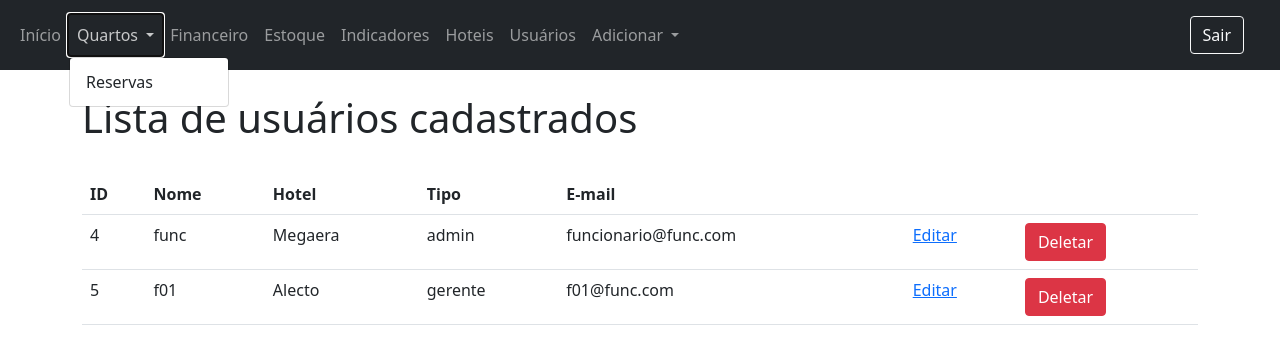
After one commit to victorlgr/Grupo-17-gerenciador_hoteis, a Flask app: page /lista-usuarios/ in a window 1280 px wide, after a click on "Quartos". The commit adds this page. Shown: the top 364 px of the page. Run offline with Flask 2, Linux system fonts and the light colour scheme; a user stored in the database is signed in; data comes from the database, SQL or seed files in the repository; both versions use the stored data as it was after the commit; some libraries are stand-ins or nearby versions.

Commit message:
Adicionada opção para listar, editar e deletar usuários cadastrados

```diff
--- a/app/models.py
+++ b/app/models.py
@@ -75,6 +75,9 @@ class User(db.Model, UserMixin):
     def get_profile(self):
         return self.profile
 
+    def get_hotel_id(self):
+        return self.hotel_id
+
     def __repr__(self):
         return '<User %r %r>' % (self.name, self.password)
 
--- a/app/scripts/adicionar_hotel.py
+++ b/app/scripts/adicionar_hotel.py
@@ -51,6 +51,8 @@ def adicionar_hotel(user_id):
 
 def listar_hoteis(user_id):
     user = User.query.filter_by(id=user_id).first()
+    if user.profile not in ['admin']:
+        return '<h1>Erro! Você não pode acessar este conteúdo!</h1>'
     hoteis = Hotels.query.filter_by(id=user.hotel_id).order_by(Hotels.created_at)
     if user.hotel_id is None:
         hoteis = Hotels.query.filter_by(user_id=user_id).order_by(Hotels.created_at)
--- /dev/null
+++ b/app/scripts/usuarios.py
@@ -0,0 +1,58 @@
+from flask import render_template, redirect, flash, request
+from app import db
+from app.models import Hotels, User
+from app.forms import EditarUsuario
+
+
+def listar_usuarios(user_id):
+    user = User.query.filter_by(id=user_id).first()
+    hoteis = Hotels.query.filter_by(id=user.hotel_id).order_by(Hotels.created_at)
+    if user.hotel_id is None:
+        hoteis = Hotels.query.filter_by(user_id=user_id).order_by(Hotels.created_at)
+    ids_hoteis = [i.id for i in hoteis]
+    nomes_hoteis = [i.name for i in hoteis]
+    usuarios = User.query.filter(User.hotel_id.in_(ids_hoteis)).order_by(User.id)
+
+    return render_template('lista_usuarios.html',
+                           usuarios=usuarios,
+                           nomes_hoteis=nomes_hoteis,
+                           zip=zip
+                           )
+
+
+def deletar_usuario(id_usuario):
+    user = User.query.get_or_404(id_usuario)
+    db.session.delete(user)
+    db.session.commit()
+    flash('Usuario deletado com sucesso!')
+    return redirect('/lista-usuarios/')
+
+
+def editar_usuario(id_usuario, user_id):
+    form = EditarUsuario()
+    user = User.query.filter_by(id=id_usuario).first()
+
+    hoteis = Hotels.query.order_by(Hotels.created_at)
+    form.hotel_id.choices = [(hotel.id, hotel.name) for hotel in hoteis if hotel.user_id == user_id]
+
+    if form.validate_on_submit():
+        if request.method == 'POST':
+            to_update = User.query.get_or_404(id_usuario)
+            to_update.hotel_id = request.form['hotel_id']
+            to_update.name = request.form['name']
+            to_update.email = request.form['email']
+            to_update.profile = request.form['profile']
+            db.session.commit()
+        return redirect("/lista-usuarios")
+
+    form.hotel_id.default = user.hotel_id
+    form.process()
+    form.name.data = user.name
+    form.email.data = user.email
+    form.profile.data = user.profile
+
+    return render_template('editar_usuario.html',
+                           form=form,
+                           user=user,
+                           titulo='Editar usuario'
+                           )
--- /dev/null
+++ b/app/templates/lista_usuarios.html
@@ -0,0 +1,72 @@
+{% extends 'base.html' %}
+{% block content %}
+    <div class="mt-4">
+        <h1>Lista de usuários cadastrados</h1>
+    <br>
+    </div>
+
+
+    {% for mensagem in get_flashed_messages() %}
+        <div class="alert alert-success alert-dismissible fade show" role="alert">
+            {{ mensagem }}
+            <button type="button" class="btn-close" data-bs-dismiss="alert" aria-label="Close"></button>
+        </div>
+    {% endfor %}
+
+    <table class="table table-hover">
+
+        <tr>
+            <th>ID</th>
+            <th>Nome</th>
+            <th>Hotel</th>
+            <th>Tipo</th>
+            <th>E-mail</th>
+            <th></th>
+            <th></th>
+        </tr>
+        {% for usuario, nome_hotel in zip(usuarios, nomes_hoteis) %}
+            <tr>
+                <td>{{ usuario.id }}</td>
+                <td>{{ usuario.name }}</td>
+                <td>{{ nome_hotel }}</td>
+                <td>{{ usuario.profile }}</td>
+                <td>{{ usuario.email }}</td>
+                <td>
+                    <a href="{{ url_for('editar_usuario_endpoint', id=usuario.id) }}">Editar</a>
+                </td>
+                <td>
+                    <button type="button" class="btn btn-danger" data-bs-toggle="modal"
+                            data-bs-target="#Modal_{{ usuario.id }}"
+                            value="{{ usuario.id }}" id="user_{{ usuario.id }}">
+                        Deletar
+                    </button>
+                </td>
+
+            </tr>
+
+            <div class="modal fade" id="Modal_{{ usuario.id }}" tabindex="-1" aria-labelledby="exampleModalLabel"
+                 aria-hidden="true">
+                <div class="modal-dialog">
+                    <div class="modal-content">
+                        <div class="modal-header">
+                            <h5 class="modal-title" id="exampleModalLabel">Deletar usuario</h5>
+                            <button type="button" class="btn-close" data-bs-dismiss="modal" aria-label="Close"></button>
+                        </div>
+                        <div class="modal-body">
+                            Tem certeza que deseja deletar o usuario <b>{{ usuario.name }}</b>?
+                        </div>
+                        <div class="modal-footer">
+                            <button type="button" class="btn btn-secondary" data-bs-dismiss="modal">Cancelar</button>
+                            <a href="{{ url_for('deletar_usuario_endpoint', id=usuario.id) }}">
+                                <button type="button" class="btn btn-danger"
+                                >Deletar
+                                </button>
+                            </a>
+                        </div>
+                    </div>
+                </div>
+            </div>
+        {% endfor %}
+    </table>
+
+{% endblock %}
--- a/app/templates/navbar.html
+++ b/app/templates/navbar.html
@@ -11,7 +11,11 @@
                         Quartos
                     </a>
                     <ul class="dropdown-menu" aria-labelledby="navbarDropdown">
-                        <li><a class="dropdown-item" href="#">Ocupação</a></li>
+                        {% if current_user.get_hotel_id() is not none %}
+                        <li><a class="dropdown-item"
+                               href="{{ url_for('ocupacao_quartos_endpoint', id=current_user.get_hotel_id()) }}"
+                        >Ocupação</a></li>
+                        {% endif %}
                         <li><a class="dropdown-item" href="#">Reservas</a></li>
                     </ul>
                 </li>
@@ -24,9 +28,11 @@
                 <li class="nav-item">
                     <a class="nav-link" aria-current="page" href="#">Indicadores</a>
                 </li>
-                <li class="nav-item">
-                    <a class="nav-link" aria-current="page" href="{{ url_for('lista_hotel') }}">Hoteis</a>
-                </li>
+                {% if current_user.get_profile() in ['admin'] %}
+                    <li class="nav-item">
+                        <a class="nav-link" aria-current="page" href="{{ url_for('lista_hotel') }}">Hoteis</a>
+                    </li>
+                {% endif %}
                 {% if current_user.get_profile() in ['admin', 'gerente'] %}
                     <li class="nav-item">
                         <a class="nav-link" aria-current="page" href="/new">Usuários</a>
--- a/app/views.py
+++ b/app/views.py
@@ -6,6 +6,7 @@ from app.models import User, Hotels
 from app import db, bcrypt
 from app.scripts.adicionar_hotel import adicionar_hotel, listar_hoteis, editar_hotel, deletar_hotel
 from app.scripts.ocupacao_quartos import adicionar_quarto, ocupacao_quartos, editar_quarto, deletar_quarto
+from app.scripts.usuarios import listar_usuarios, deletar_usuario, editar_usuario
 
 
 @app.route('/')
@@ -101,7 +102,10 @@ def login():
                 db.session.add(user)
                 db.session.commit()
                 login_user(user, remember=True)
-                return redirect(url_for("lista_hotel"))
+                if g.user.get_profile() == 'admin':
+                    return redirect(url_for("lista_hotel"))
+                else:
+                    return redirect(url_for("ocupacao_quartos_endpoint", id=user.hotel_id))
             else:
                 flash('Senha inválida. Tente novamente', 'danger')
                 return redirect('/login')
@@ -117,6 +121,26 @@ def login():
 def logout():
     logout_user()
     return redirect(url_for('pagina_inicial'))
+
+
+@app.route('/lista-usuarios/')
+@login_required
+def lista_usuarios_endpoint():
+    user_id = g.user.get_id()
+    return listar_usuarios(user_id)
+
+
+@app.route('/deletar-usuario/<int:id>')
+@login_required
+def deletar_usuario_endpoint(id):
+    return deletar_usuario(id)
+
+
+@app.route('/editar-usuario/<int:id>', methods=['GET', 'POST'])
+@login_required
+def editar_usuario_endpoint(id):
+    user_id = g.user.get_id()
+    return editar_usuario(id, user_id)
 
 
 @app.route('/adicionar-hotel/', methods=['GET', 'POST'])
```
Also changed, not shown: app/forms.py (+10 -0 lines), app/templates/editar_usuario.html (added, +52 -0 lines), app/scripts/ocupacao_quartos.py (line endings or trailing spaces), application.db.
